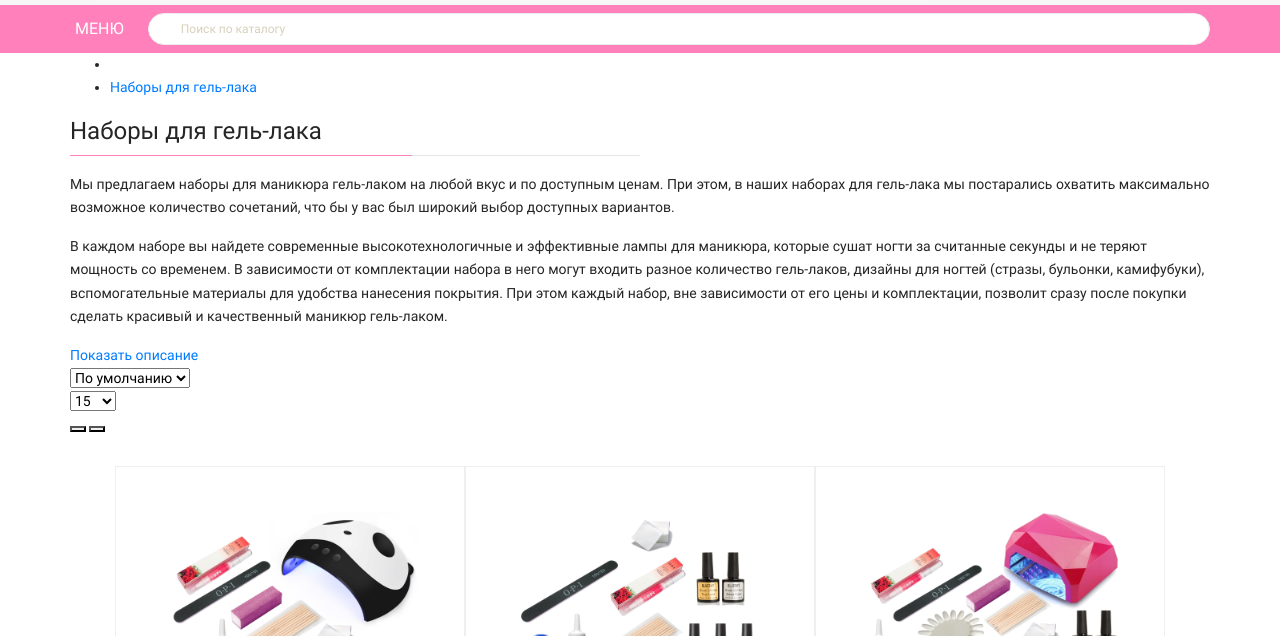
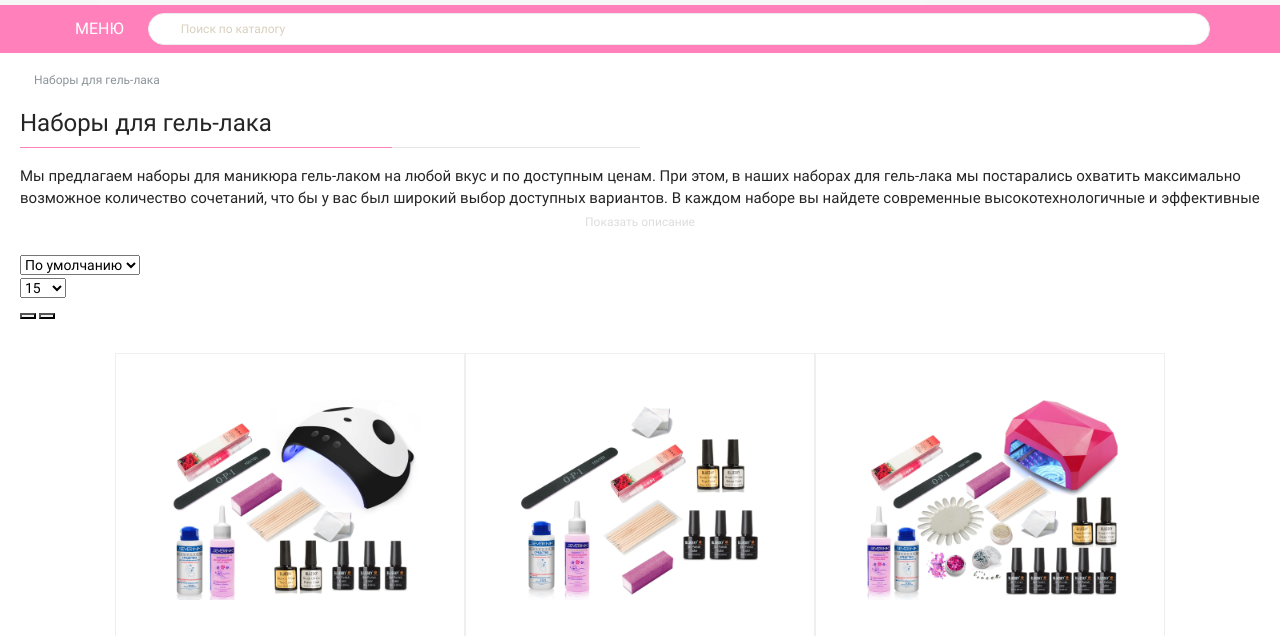
Before and after one commit to StepanSokolov156/topnailshop, a website: page app/HTML-dev/catalog.html in a window 1280 px wide. Shown: the part 128-764 px from the top of the page. Drawn offline with nearby package versions, Linux system fonts and the light colour scheme; files that its build step writes are made by us from their sources; files whose address does not match are found by name.

Commit message:
Страница Catalog, сделаны секции breadcrumbs + description (#14)

```diff
--- a/app/HTML-dev/catalog.html
+++ b/app/HTML-dev/catalog.html
@@ -19,13 +19,16 @@
 @@include('./include-parts/header.html')
 
     <div class="main__content">
-        <div class="container">
+        <div class="container-wide">
             <!-- BREADCRUMBS BEGIN -->
             <ul class="breadcrumb">
                 <li>
                     <a href="https://demo.opencart.com/index.php?route=common/home">
                         <i class="fa fa-home"></i>
                     </a>
+                    <span>
+                        <i class="fas fa-chevron-right"></i>
+                    </span>
                 </li>
                 <li>
                     <a href="https://demo.opencart.com/index.php?route=product/category&amp;path=20">Наборы для гель-лака</a>
@@ -36,14 +39,13 @@
             <h1 class="title">Наборы для гель-лака</h1>
 
             <!-- CATEGORY DESCRIPTION BEGIN -->
-            <div class="text-desc">
-                <div class="description">
-                    <p>Мы предлагаем наборы для маникюра гель-лаком на любой вкус и по доступным ценам. При этом, в наших наборах для гель-лака мы постарались охватить максимально возможное количество сочетаний, что бы у вас был широкий выбор доступных вариантов.</p>
-                    <p>В каждом наборе вы найдете современные высокотехнологичные и эффективные лампы для маникюра, которые сушат ногти за считанные секунды и не теряют мощность со временем. В зависимости от комплектации набора в него могут входить разное количество гель-лаков, дизайны для ногтей (стразы, бульонки, камифубуки), вспомогательные материалы для удобства нанесения покрытия. При этом каждый&nbsp;набор, вне зависимости от его цены и комплектации, позволит сразу после покупки сделать красивый и качественный маникюр гель-лаком.</p>
-                </div>
-                <div class="block-readmore">
-                    <a href="#">Показать описание</a>
-                </div>
+            <div class="wrapper">
+                <label for="button">Показать описание</label>
+                <input type="checkbox" id="button">
+                    <div class="description">
+                        Мы предлагаем наборы для маникюра гель-лаком на любой вкус и по доступным ценам. При этом, в наших наборах для гель-лака мы постарались охватить максимально возможное количество сочетаний, что бы у вас был широкий выбор доступных вариантов.
+                        В каждом наборе вы найдете современные высокотехнологичные и эффективные лампы для маникюра, которые сушат ногти за считанные секунды и не теряют мощность со временем. В зависимости от комплектации набора в него могут входить разное количество гель-лаков, дизайны для ногтей (стразы, бульонки, камифубуки), вспомогательные материалы для удобства нанесения покрытия. При этом каждый набор, вне зависимости от его цены и комплектации, позволит сразу после покупки сделать красивый и качественный маникюр гель-лаком.
+                    </div>
             </div>
             <!-- CATEGORY DESCRIPTION END -->
 
--- a/app/sass/main.sass
+++ b/app/sass/main.sass
@@ -8,6 +8,8 @@
 @import parts/wide_banner
 @import parts/article
 @import parts/footer
+@import parts/catalog_breadcrumbs
+@import parts/catalog_description
 
 
 
--- /dev/null
+++ b/app/sass/parts/_catalog_breadcrumbs.sass
@@ -0,0 +1,17 @@
+.main__content
+    .breadcrumb
+
+        margin: 15px 0
+        list-style: none
+        padding: 0
+        li
+            display: inline
+            font-size: 13px
+            span
+                margin-left: 7px
+                margin-right: 7px
+                font-size: 10px
+            a
+                text-decoration: none
+                color: #8b959a
+                font-size: 12px
--- /dev/null
+++ b/app/sass/parts/catalog_description.sass
@@ -0,0 +1,31 @@
+.wrapper
+    display: flex
+    flex-direction: column
+    align-items: flex-end
+    justify-content: center
+    padding-bottom: 20px
+
+.description
+    font-size: 15px
+    line-height: 22px
+    max-height: 47px
+    transition: max-height .5s
+    overflow: hidden
+    order: 0
+
+input[type="checkbox"]
+    display: none
+
+    &:checked + .description
+        max-height: 500px
+        transition: max-height 1s
+
+label
+    position: relative
+    display: inline-block
+    margin: 0 auto
+    order: 1
+    color: #DDDDDD
+    font-size: 12px
+    cursor: pointer
+    padding: 1px 10px
```
Also changed, not shown: app/catalog.html (+11 -9 lines), app/css/app.min.css.
